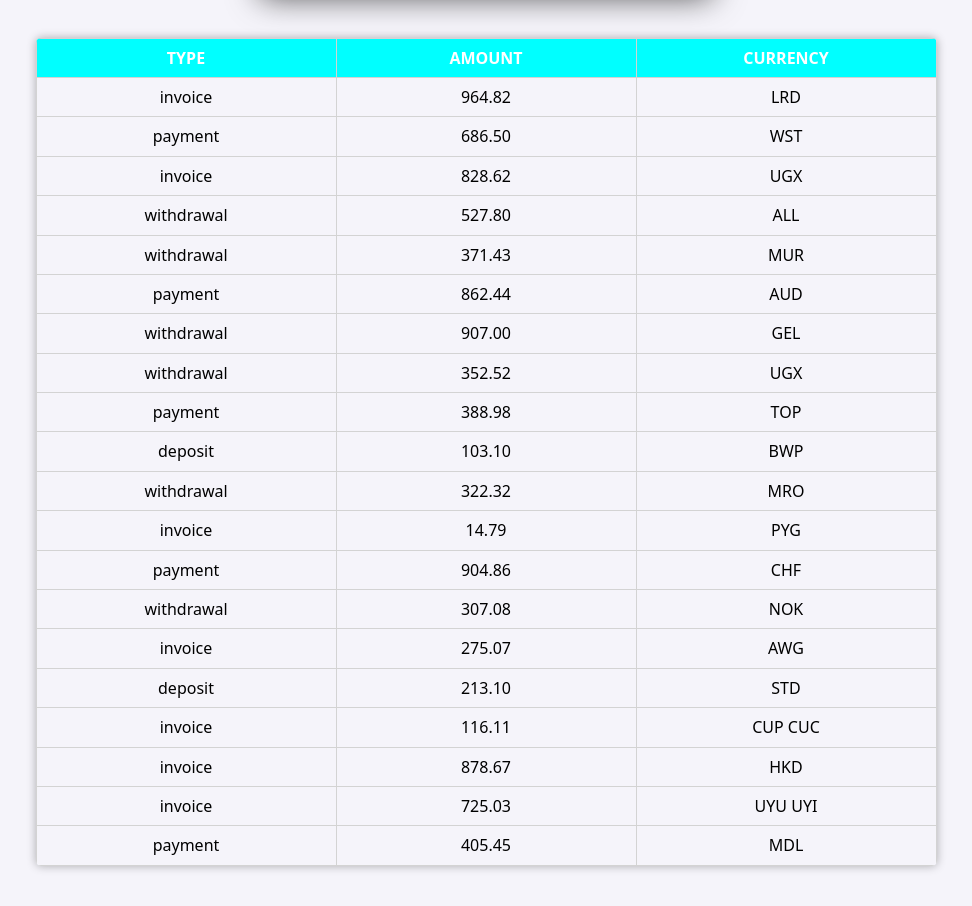
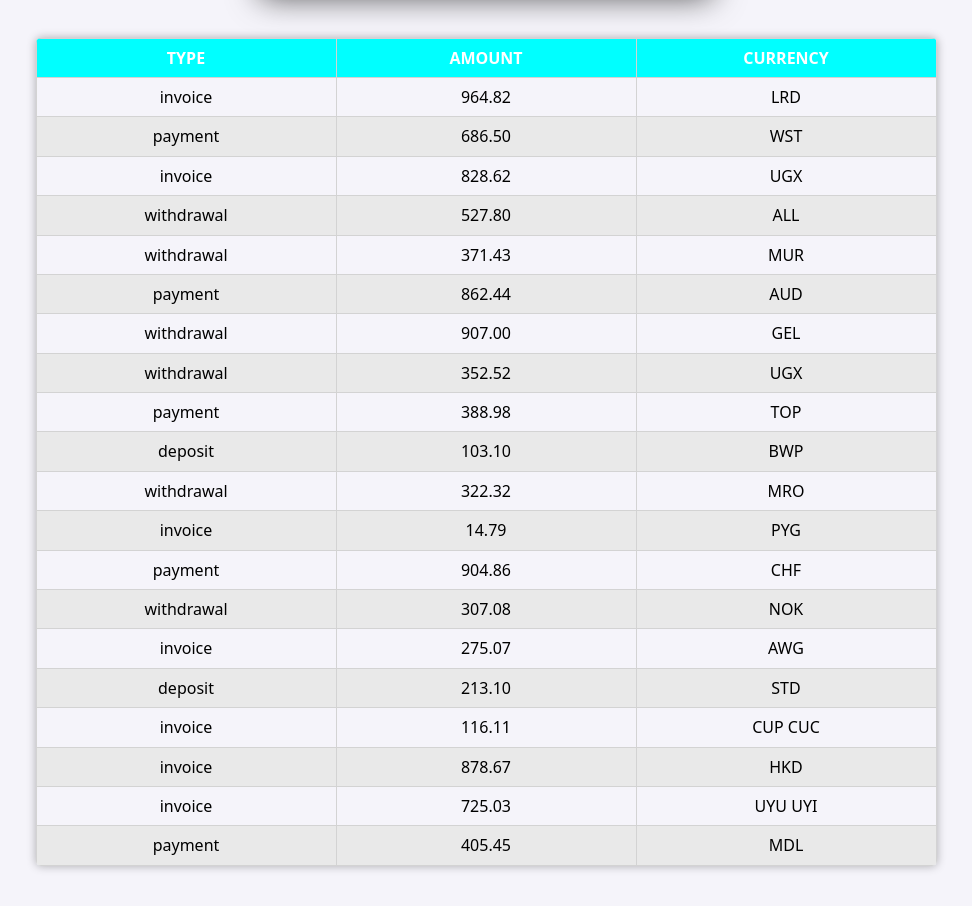
Before and after one commit to MarinaKarabut/goit-react-hw-01-components, a React (Create React App) app: page / in a window 1280 px wide. Shown: the part 1057-1963 px from the top of the page, without its empty margins (154-1126 px from the left). Built offline with nearby package versions, Linux system fonts and the light colour scheme.

Commit message:
fix styles

```diff
--- a/src/components/TransactionHistory/TransactionHistory.module.css
+++ b/src/components/TransactionHistory/TransactionHistory.module.css
@@ -23,7 +23,7 @@
     border: 1px solid lightgray;
  }
 
-.thead tr:nth-child(even) {
+tr:nth-child(even) {
     background-color:#e9e9e9;
   }
 
```
